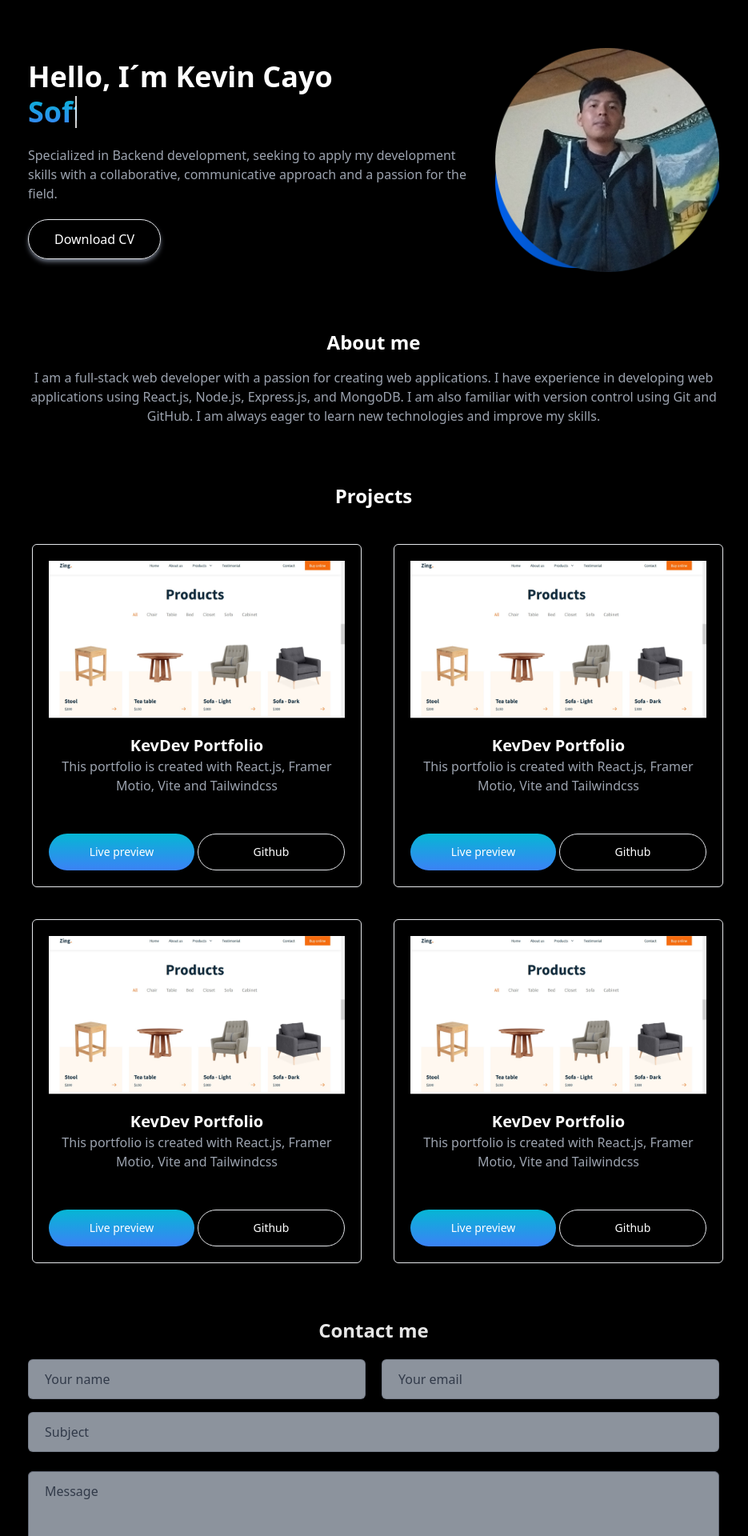
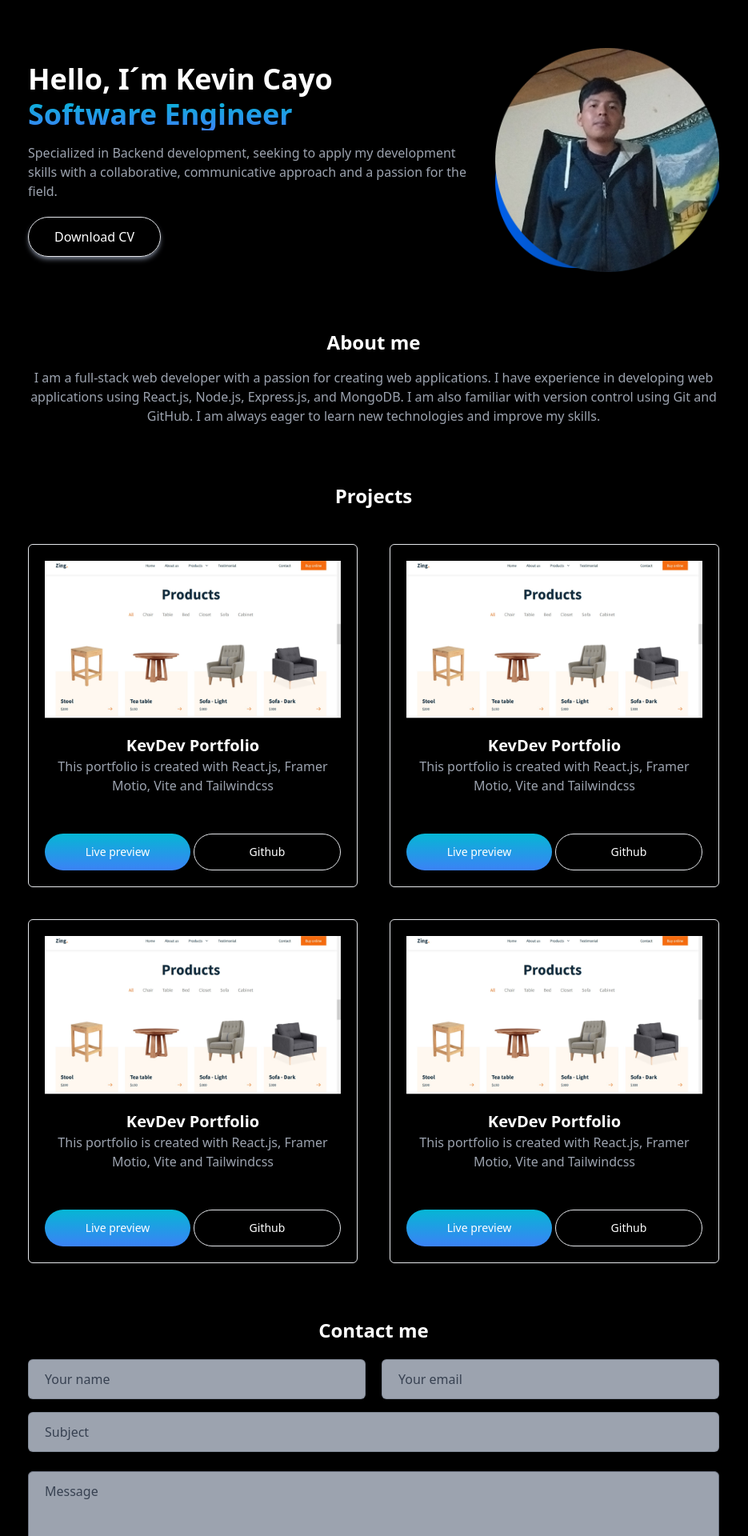
Before and after one commit to KevinCayo10/portfolio_kevdev, a React (Vite) app: page / in a window 1280 px wide. Shown: the part 100-2020 px from the top of the page at 80% size, without its empty margins (173-1108 px from the left). Built offline with nearby package versions, Linux system fonts and the light colour scheme.

Commit message:
bug: Falta arreglar el estilado de la escritura del Titulo

```diff
--- a/src/App.css
+++ b/src/App.css
@@ -4,17 +4,10 @@ body {
 }
 
 .gradiant-text {
+  background: linear-gradient(to top, #3b82f6, #06b6d4);
   -webkit-background-clip: text;
-  @apply bg-gradient-to-t from-blue-500 to-cyan-500 text-transparent;
-  overflow: hidden;
-  border-right: 2px solid #fff;
-  animation: typing-text steps(40) 5s infinite, blink ease 0.5s infinite;
-  text-wrap: nowrap;
-  display: inline-block;
-  width: max-content;
-  width: 0;
+  -webkit-text-fill-color: transparent;
 }
-
 @keyframes typing-text {
   from {
     width: 0%;
--- a/src/App.jsx
+++ b/src/App.jsx
@@ -27,16 +27,17 @@ function App() {
   }, []);
 
   return (
-    <div id="top" className="max-w-4xl m-auto relative">
+    <div className="max-w-4xl m-auto relative">
       <Header />
       <Main />
       <About />
       <Project />
       <Contact />
       <Footer />
+      <div id="scrollToTopContainer" className="fixed bottom-8 right-8">
         {scrolling && (
           <button
-          className="fixed block right-8 bottom-8 w-24 p-2  rounded-full shadow-lg"
+            className="w-24 p-2 rounded-full shadow-lg"
             onClick={(e) => {
               e.preventDefault();
               document.getElementById("top").scrollIntoView({
@@ -48,6 +49,7 @@ function App() {
           </button>
         )}
       </div>
+    </div>
   );
 }
 
--- a/src/components/Contact.jsx
+++ b/src/components/Contact.jsx
@@ -7,11 +7,8 @@ function Contact() {
       <motion.div
         initial={{ opacity: 0 }}
         animate={{ opacity: 1 }}
-        whileInView={{ opacity: 0.9, x: 0 }}
         transition={{
-          ease: "easeInOut",
           duration: 0.5,
-          delay: 0.1,
         }}
       >
         <div className="container mx-auto flex flex-col-reverse py-5 ">
--- a/src/components/Footer.jsx
+++ b/src/components/Footer.jsx
@@ -1,4 +1,3 @@
-import React from "react";
 import {
   FiGithub,
   FiTwitter,
--- a/src/components/Header.jsx
+++ b/src/components/Header.jsx
@@ -1,4 +1,3 @@
-import React from "react";
 import { Menu } from "../data/info";
 
 export default function Header() {
--- a/src/components/Project.jsx
+++ b/src/components/Project.jsx
@@ -1,26 +1,22 @@
 import Card from "./shared/Card";
 import { Projects } from "../data/info";
 import { motion } from "framer-motion";
-import useIsMobile from "../hooks/useIsMobile";
 
 function Project() {
-  const isMobile = useIsMobile();
-
   return (
     <section id="projects">
       <div className="container m-auto px-4 sm:py-12 text-center">
-        <motion.h2
-          className="text-2xl font-semibold"
-          initial={!isMobile ? { opacity: 0, y: 10 } : null}
-          whileInView={!isMobile ? { opacity: 2, y: 0 } : null}
+        <motion.div
+          initial={{ opacity: 0, y: 10 }}
+          whileInView={{ opacity: 1, y: 0 }}
           transition={{ duration: 2 }}
         >
-          Projects
-        </motion.h2>
+          <h2 className="text-2xl font-semibold">Projects</h2>
+        </motion.div>
         <motion.div
           className="grid grid-cols-1 sm:grid-cols-2 gap-10 mt-11"
           initial={{ opacity: 0, x: 50 }}
-          whileInView={{ opacity: 1, x: 5 }}
+          whileInView={{ opacity: 1, x: 0 }}
           transition={{ duration: 2 }}
         >
           {Projects.map((project) => {
--- a/src/components/shared/Card.jsx
+++ b/src/components/shared/Card.jsx
@@ -1,4 +1,3 @@
-import React, { useEffect } from "react";
 import PropTypes from "prop-types";
 import ButtonG from "./Button";
 
```
Lines whose indentation alone changed are shown as unchanged.
